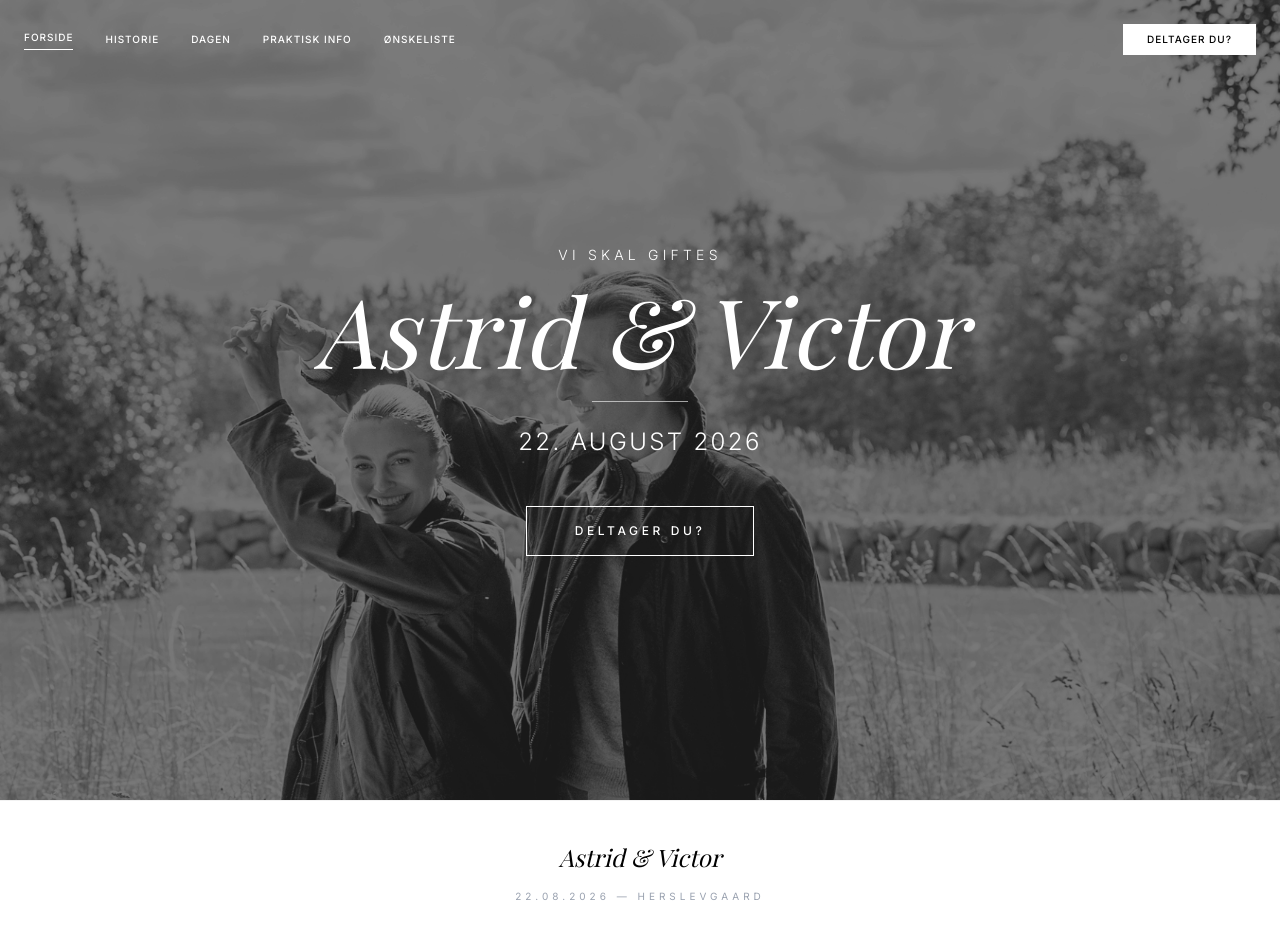
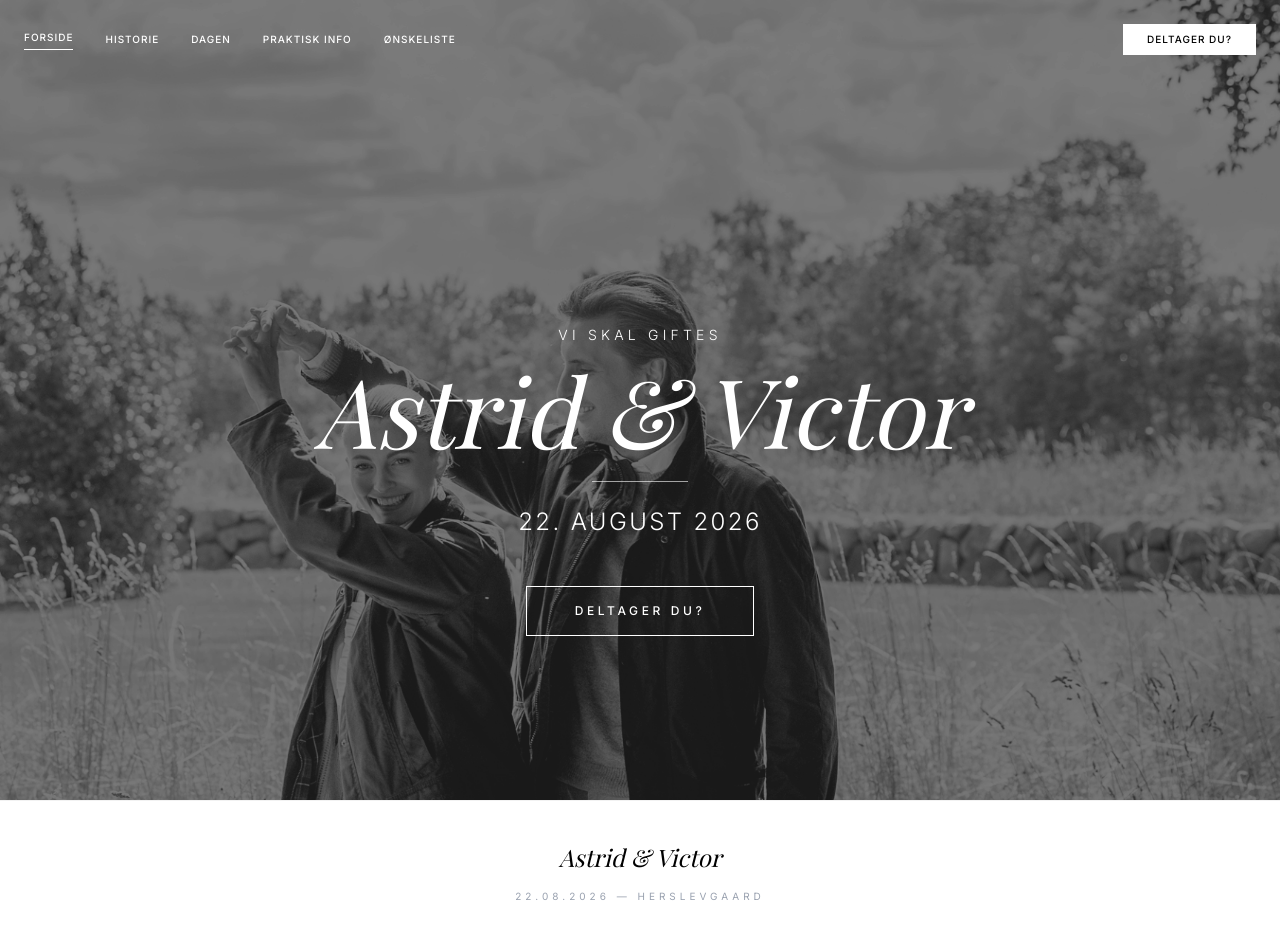
Before and after one commit to jeghuskerwow-alt/wedding-site, a React app: page index.html in a window 1280 px wide. Built offline with nearby package versions, Linux system fonts and the light colour scheme; a web font is replaced by a local one.

Commit message:
Update index.html

```diff
--- a/index.html
+++ b/index.html
@@ -58,7 +58,7 @@
         <div class="absolute inset-0 bg-black/40"></div>
       </div>
 
-      <div class="relative z-10 text-center text-white px-4">
+      <div class="relative z-10 text-center text-white px-4 transform translate-y-20">
         <span class="uppercase tracking-[0.3em] text-sm mb-4 block font-light">Vi skal giftes</span>
         <h1 class="text-6xl md:text-8xl font-serif mb-6 italic">Astrid & Victor</h1>
         <div class="h-[1px] w-24 bg-white/60 mx-auto mb-6"></div>
```
